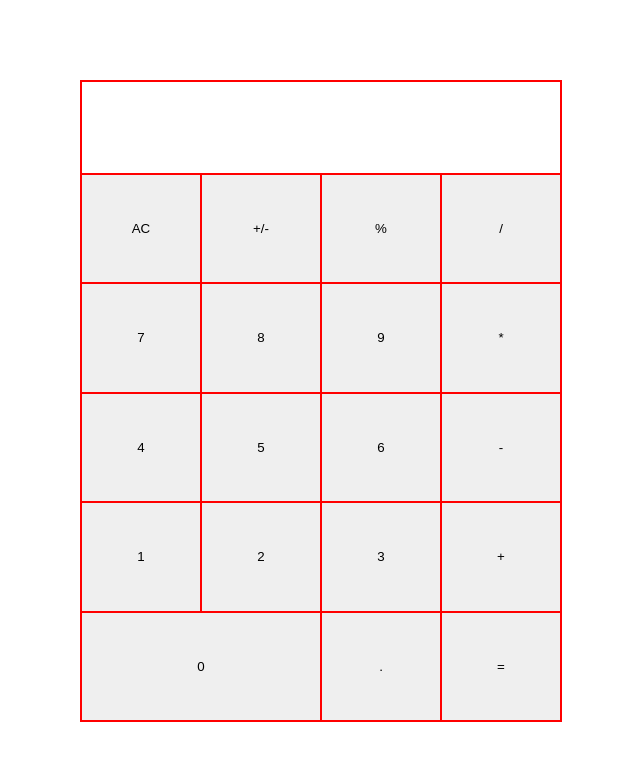
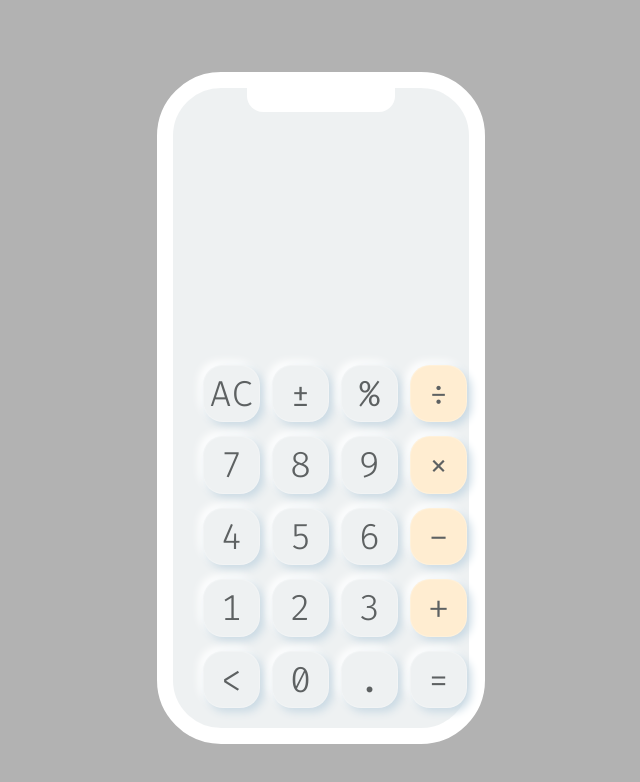
Before and after one commit to nanyaDev/calculator, a plain HTML site: page index.html in a window 1280 px wide. Shown: the whole page, without its empty margins (319-959 px from the left). Drawn offline with Linux system fonts and the light colour scheme.

Commit message:
Implement skeumorphic design and add sound effects

```diff
--- a/index.html
+++ b/index.html
@@ -4,20 +4,24 @@
   <meta charset="UTF-8">
   <meta http-equiv="X-UA-Compatible" content="IE=edge">
   <meta name="viewport" content="width=device-width, initial-scale=1.0">
+  <link rel="stylesheet" href="https://fonts.googleapis.com/css2?family=Fira+Code:wght@300">
   <link rel="stylesheet" href="style.css">
   <title>Calculator</title>
 </head>
 <body>
+<div id="phone">
+  <div id="notch"></div>
   <div id="calculator">
     <div id="output"></div>
+    <div id="buttons">
       <button class="clear">AC</button>
-    <button>+/-</button>
+      <button>±</button>
       <button>%</button>
-    <button class="op">/</button>
+      <button class="op">÷</button>
       <button class="num">7</button>
       <button class="num">8</button>
       <button class="num">9</button>
-    <button class="op">*</button>
+      <button class="op">×</button>
       <button class="num">4</button>
       <button class="num">5</button>
       <button class="num">6</button>
@@ -26,9 +30,12 @@
       <button class="num">2</button>
       <button class="num">3</button>
       <button class="op">+</button>
-    <button class="num"id="zero">0</button>
+      <button class=""><</button>
+      <button class="num">0</button>
       <button class="num">.</button>
       <button class="eval">=</button>
+    </div>
+  </div>
   </div>
 
   <script src="scripts.js"></script>
--- a/scripts.js
+++ b/scripts.js
@@ -1,8 +1,16 @@
-const calc = document.querySelector('#calculator');
-const buttons = calc.querySelectorAll('button');
+let keypress = new Audio('./keypress.mp3');
 
-buttons.forEach(button=> {
+document.querySelectorAll('button').forEach(button=> {
+  button.addEventListener('mousedown', e => {
+    e.target.classList.add('pressed');
+  })
+
+  button.addEventListener('mouseup', e => {
+    e.target.classList.remove('pressed');
+  })
+
   button.addEventListener('click', e => {
+    keypress.play();
     processClick(e.target);
   })
 });
@@ -59,10 +67,10 @@ const operate = () => {
     case '-':
       acc -= num;
       break;
-    case '*':
+    case '×':
       acc *= num;
       break;
-    case '/':
+    case '÷':
       acc /= num;
       break;
   }
--- a/style.css
+++ b/style.css
@@ -1,24 +1,75 @@
-#calculator {
-  height: 80vh;
-  width: 60vh;
-  margin: 10vh auto;
-  border: 1px solid red;
-  display: grid;
-  grid-template-columns: repeat(4,25%);
-  grid-template-rows: repeat(6,100/6%);
-}
-
-#calculator > * {
+body {
+  height: 100vh;
   display: flex;
   justify-content: center;
   align-items: center;
-  border: 1px solid red;
+  background-color: #B2B2B2;
+}
+
+#phone {
+  height: 80vh;
+  aspect-ratio: 9 / 19.5; /* iPhone 12 mini */
+  border: 16px solid white;
+  border-radius: 64px;
+  background-color: #EEF1F2;
+  display: flex;
+  flex-direction: column;
+  justify-content: space-between;
+}
+
+#notch {
+  height: 3vh;
+  background-color: white;
+  margin: 0 25%;
+  border-radius: 0 0 16px 16px;
+}
+
+#calculator {
+  flex-grow: 1;
+  padding: 0 10%;
+  display: flex;
+  flex-direction: column;
+  justify-content: center;
+  gap: 48px;
+}
+
+#buttons {
+  display: grid;
+  grid-template-columns: repeat(4, 1fr);
+  grid-template-rows: repeat(5);
+  grid-gap: 5%;
+}
+
+#buttons > button {
+  aspect-ratio: 1 / 1;
+  border: none;
+  border-radius: 35%;
+  background-color: #EEF1F2;
+  border: 1px solid rgba(255, 255, 255, 0.20);
+  box-shadow: 4px 4px 8px 0px #CADAE4, -4px -4px 8px 0px #FFF;
+  font-family: 'Fira Code', monospace;
+  font-size: 36px;
+  font-style: normal;
+  font-weight: 400;
+  color: #5D6162;
+
+}
+
+#buttons > button.op {
+  background-color: #FFEDD1;
 }
 
 #output {
-  grid-column-start: span 4;
+  color: #5D6162;
+  text-align: right;
+  font-family: 'Fira Code', monospace;
+  font-size: 128px;
+  font-style: normal;
+  font-weight: 300;
+  line-height: 128px;
+  height: 128px;
 }
 
-#zero {
-  grid-column-start: span 2;
+#buttons > button.pressed {
+  box-shadow: 4px 4px 8px 0px #CADAE4 inset, -4px -4px 8px 0px #FFF inset;
 }
```
Also changed, not shown: 1 other file. Lines whose indentation alone changed are shown as unchanged.
